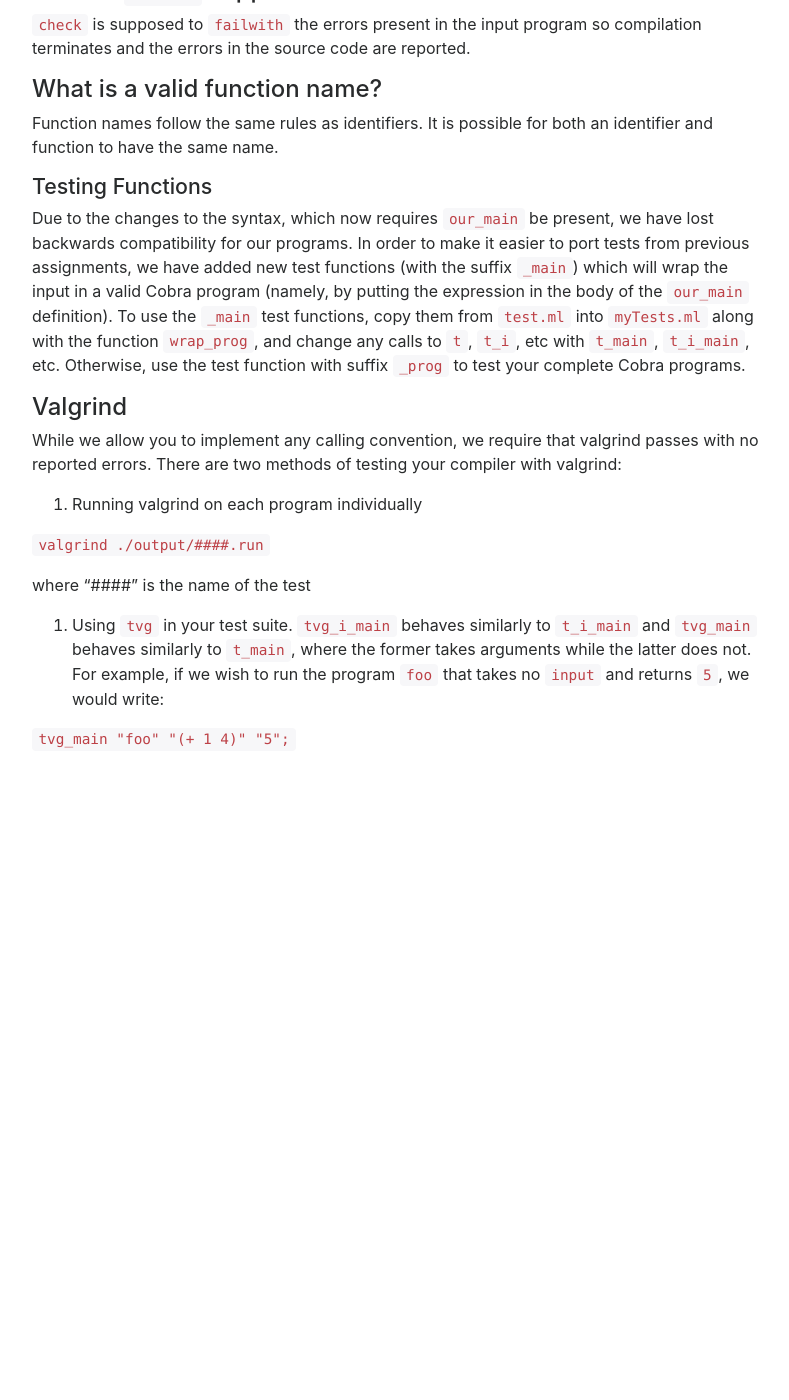
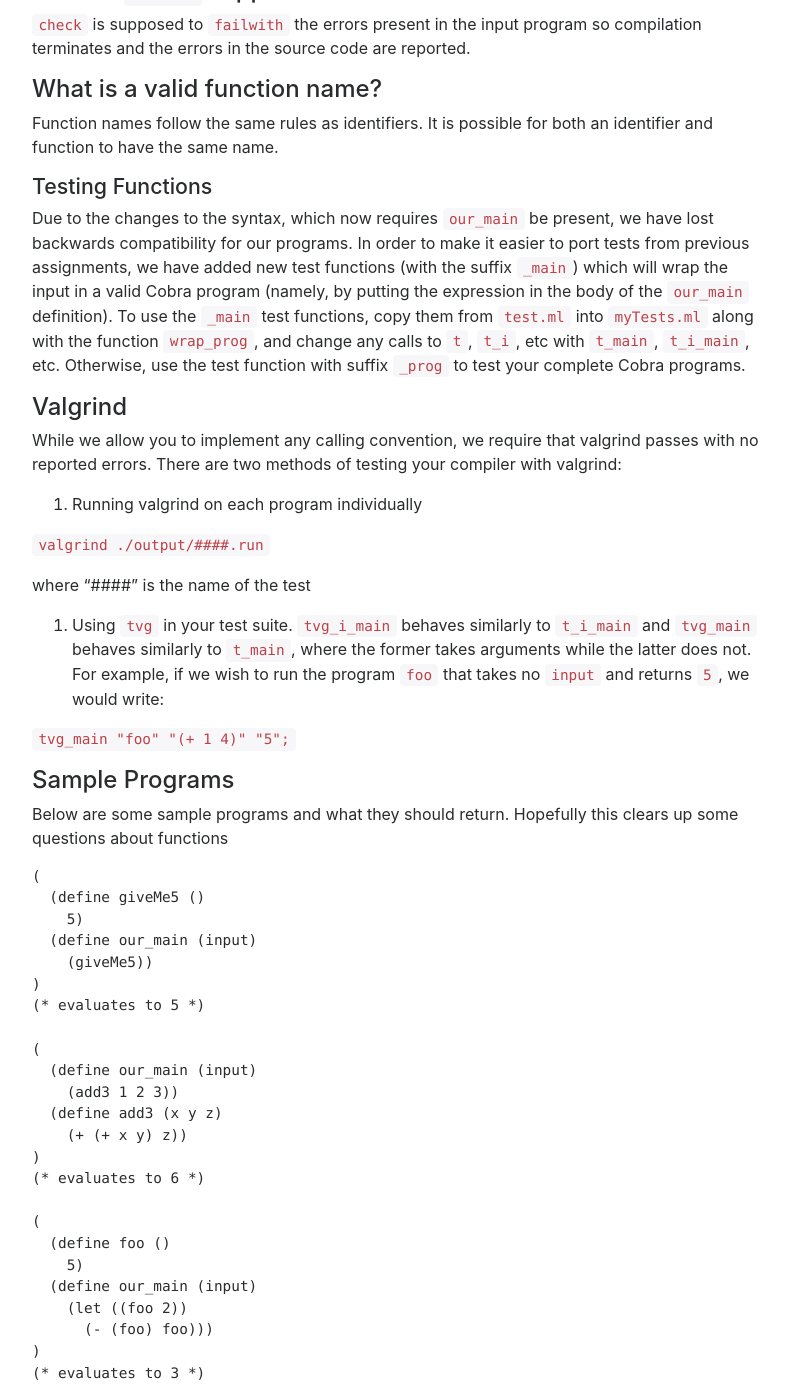
Before and after one commit to ucsd-cse131-s18/ucsd-cse131-s18.github.io, a Jekyll site: the page built from pa3/index.md, in a window 1280 px wide and 1400 px high, scrolled down 5263 px. Shown: the whole window, without its empty margins (243-1032 px from the left). Built offline with Jekyll 4.4.1, drawn with Linux system fonts in a browser that asks for light colours; nearby versions of some CDN libraries; before the commit the page ends 6030 px from its top, so only the background shows below that.

Commit message:
Added sample programs

````diff
--- a/pa3/index.md
+++ b/pa3/index.md
@@ -283,3 +283,34 @@ latter does not. For example, if we wish to run the program `foo` that takes no
 `input` and returns `5`, we would write:
 
 `tvg_main "foo" "(+ 1 4)" "5";`
+
+#### Sample Programs
+Below are some sample programs and what they should return. Hopefully this clears up
+some questions about functions
+
+```
+(
+  (define giveMe5 ()
+    5)
+  (define our_main (input)
+    (giveMe5))
+)
+(* evaluates to 5 *)
+
+(
+  (define our_main (input)
+    (add3 1 2 3))
+  (define add3 (x y z)
+    (+ (+ x y) z))
+)
+(* evaluates to 6 *)
+
+(
+  (define foo ()
+    5)
+  (define our_main (input)
+    (let ((foo 2))
+      (- (foo) foo)))
+)
+(* evaluates to 3 *)
+```
````
